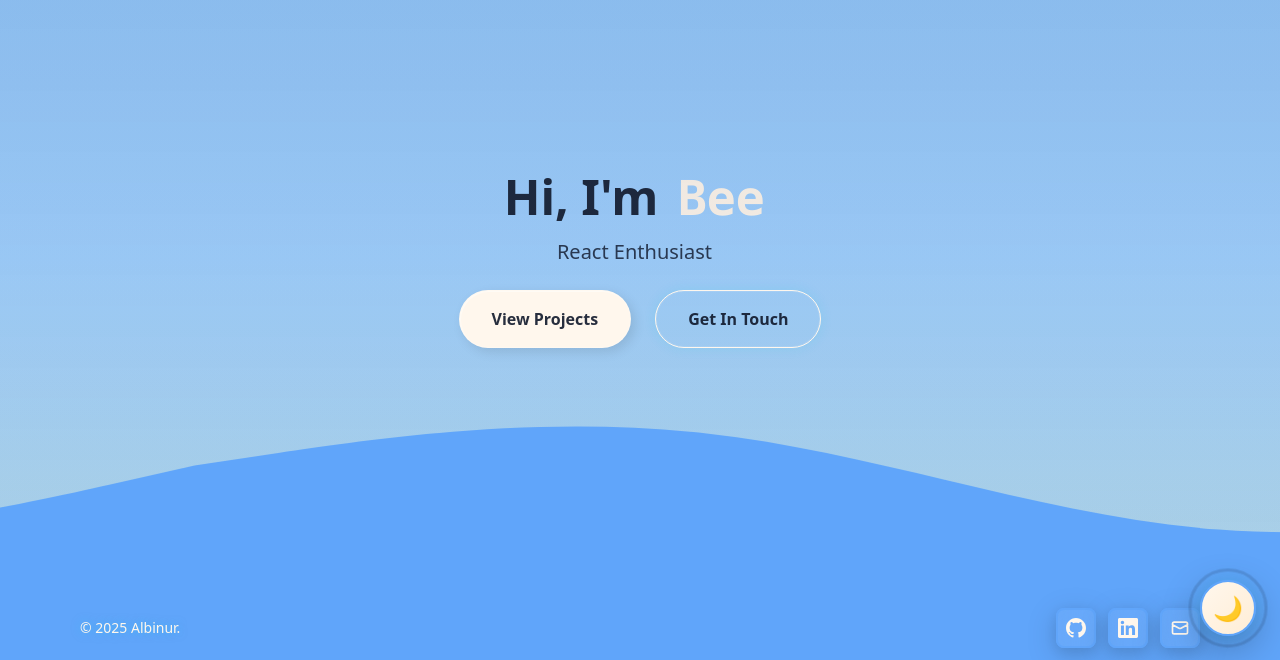
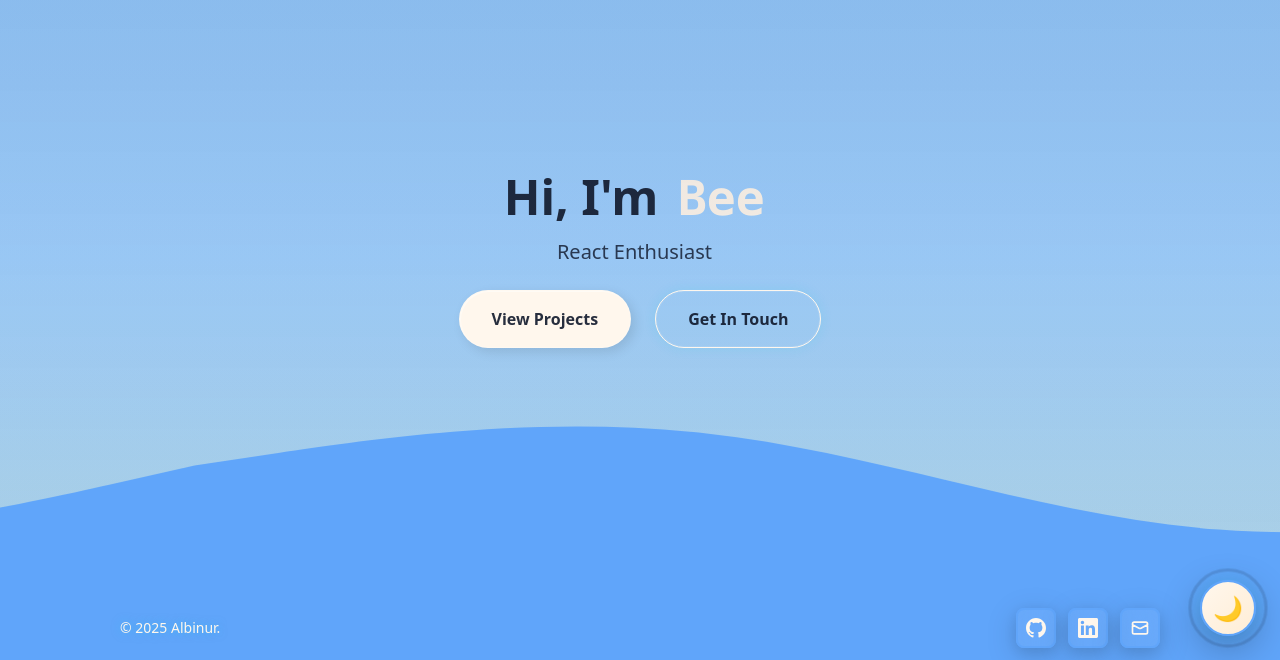
Before and after one commit to albinurrosif/personal, a Next.js app: page / in a window 1280 px wide. Shown: the part 140-800 px from the top of the page. Built offline with nearby package versions, Linux system fonts and the light colour scheme.

Commit message:
fix padding footer

```diff
--- a/src/app/components/Footer.tsx
+++ b/src/app/components/Footer.tsx
@@ -36,7 +36,7 @@ export default function Footer() {
 
   return (
     <motion.footer className="fixed bottom-0 left-0 right-0 z-40" variants={footerVariants} initial="hidden" animate={controls} transition={{ type: 'spring', stiffness: 100, damping: 20 }}>
-      <div className="container mx-auto px-4 py-3 flex flex-col sm:flex-row md:justify-start xl:justify-between xl:px-20 items-center gap-2">
+      <div className="container mx-auto px-4 py-3 flex flex-col sm:flex-row md:justify-start xl:justify-between xl:px-30 items-center gap-2">
         {/* Copyright */}
         <div className="text-xs sm:text-sm footer-text">© {currentYear} Albinur.</div>
 
```
